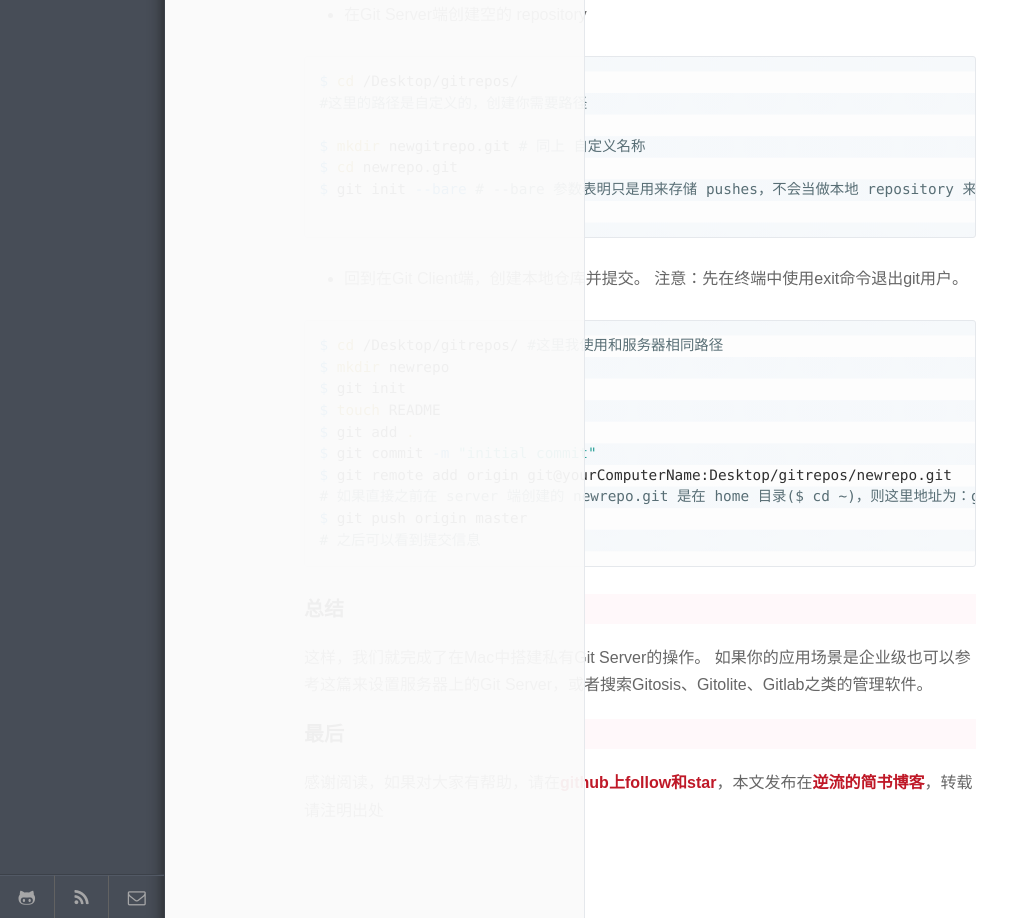
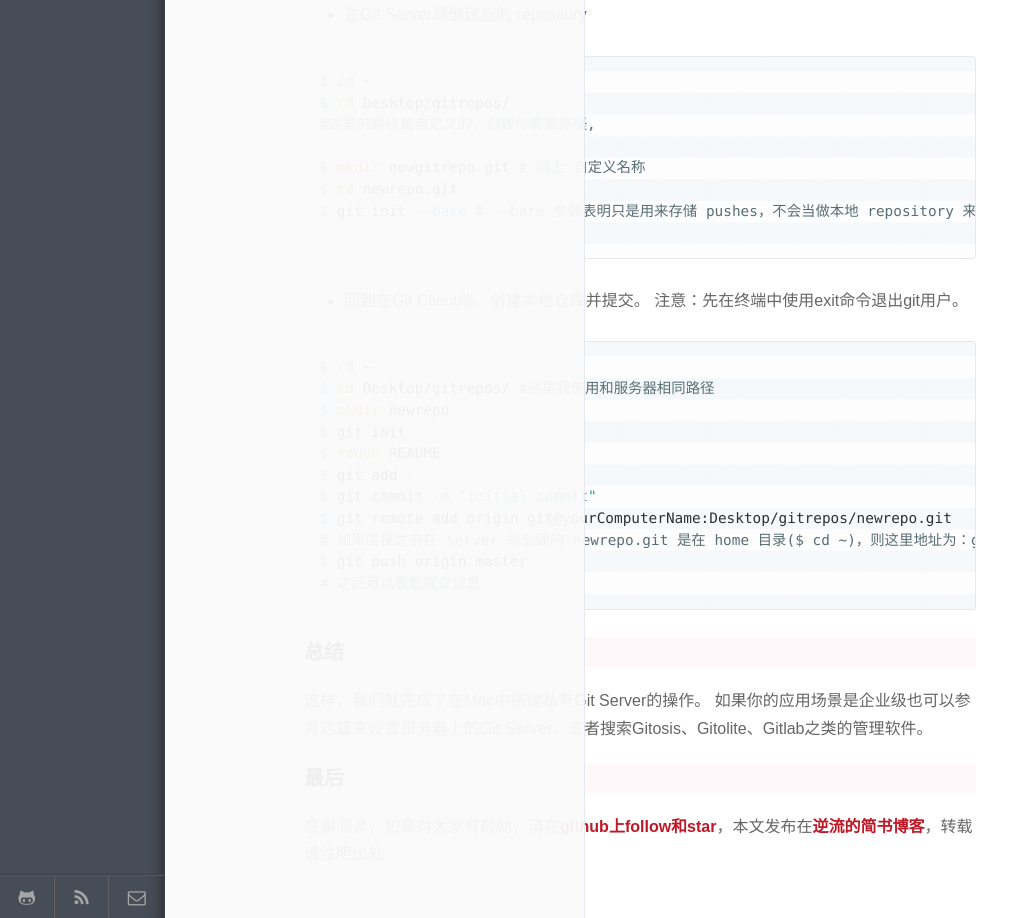
Before and after one commit to yuxinyang0325/yuxinyang0325.github.io, a Jekyll site: the page built from _posts/2018-01-08-mac-create-git-server.md, in a window 1280 px wide. Shown: the part 3282-4200 px from the top of the page, without its empty margins (0-1021 px from the left). Built offline with Jekyll 4.4.1, drawn with Linux system fonts in a browser that asks for light colours.

````diff
--- a/_posts/2018-01-08-mac-create-git-server.md
+++ b/_posts/2018-01-08-mac-create-git-server.md
@@ -81,8 +81,9 @@ $ vi sshd_config
 * 在Git Server端创建空的 repository
 
 ```shell
-$ cd /Desktop/gitrepos/
-#这里的路径是自定义的，创建你需要路径
+$ cd ~
+$ cd Desktop/gitrepos/
+#这里的路径是自定义的，创建你需要路径,
 
 $ mkdir newgitrepo.git # 同上 自定义名称
 $ cd newrepo.git
@@ -94,7 +95,8 @@ $ git init --bare # --bare 参数表明只是用来存储 pushes，不会当做
 注意：先在终端中使用exit命令退出git用户。
 
 ```shell
-$ cd /Desktop/gitrepos/ #这里我使用和服务器相同路径
+$ cd ~
+$ cd Desktop/gitrepos/ #这里我使用和服务器相同路径
 $ mkdir newrepo
 $ git init
 $ touch README
````
Also changed, not shown: _posts/tech/IOS/2017-12-06-ios-iPhoneX.md (+1 -1 lines).
